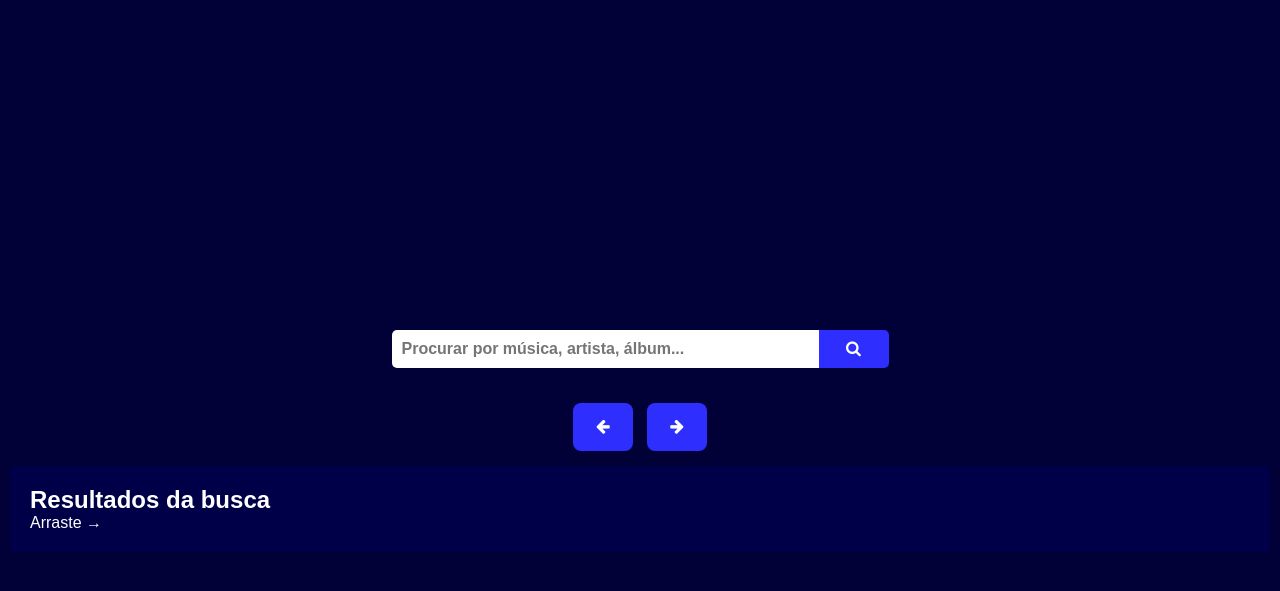
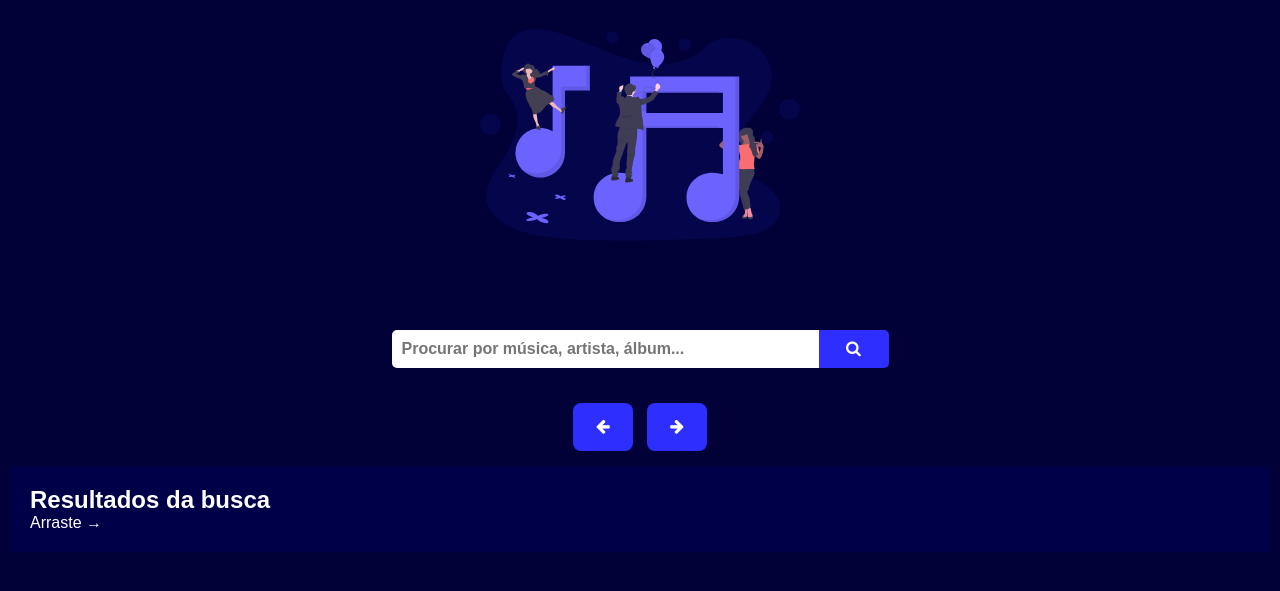
Before and after one commit to pedrohenriquebraga/musicpo, a plain HTML site: page index.html in a window 1280 px wide. Shown: the part 175-766 px from the top of the page. Drawn offline with nearby package versions, Linux system fonts and the light colour scheme; no server answers.

Commit message:
Update style.css

```diff
--- a/styles/style.css
+++ b/styles/style.css
@@ -26,7 +26,7 @@ header {
     height: 350px;
     margin: 20px 0 5px 0;
     text-align: center;
-    background: url(assets/music-background.svg) no-repeat;
+    background: url(../assets/music-background.svg) no-repeat;
     background-size: 320px 320px;
     background-position: bottom;
 
```
